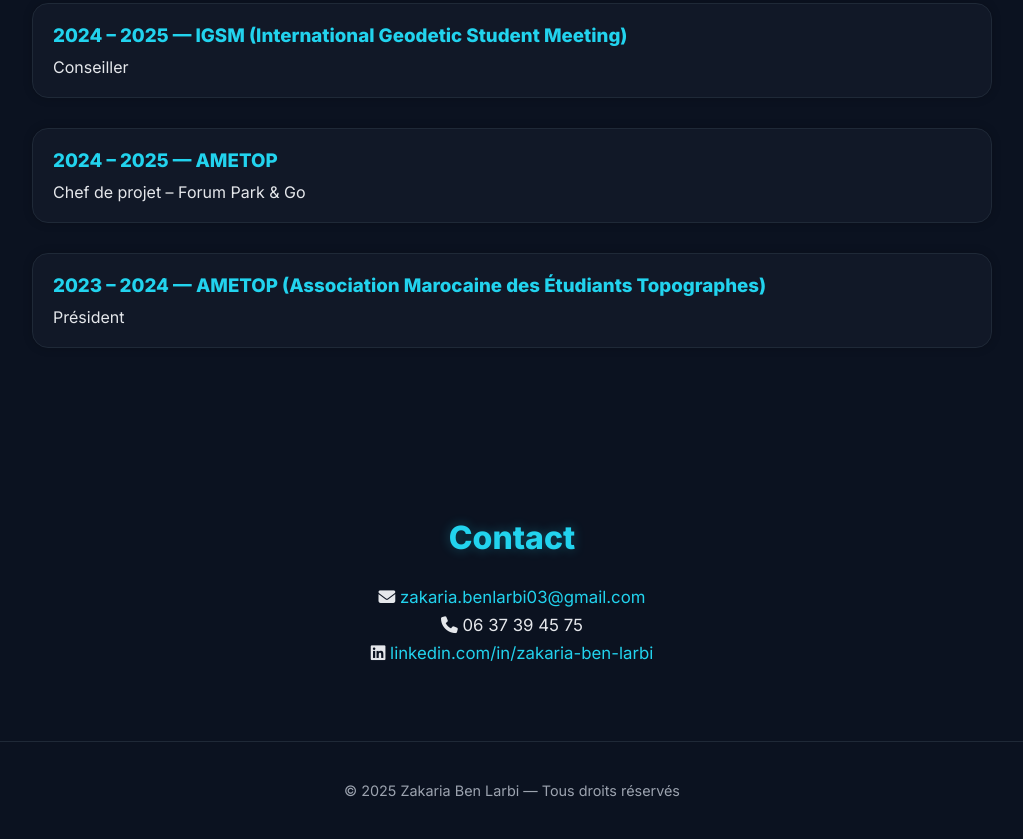
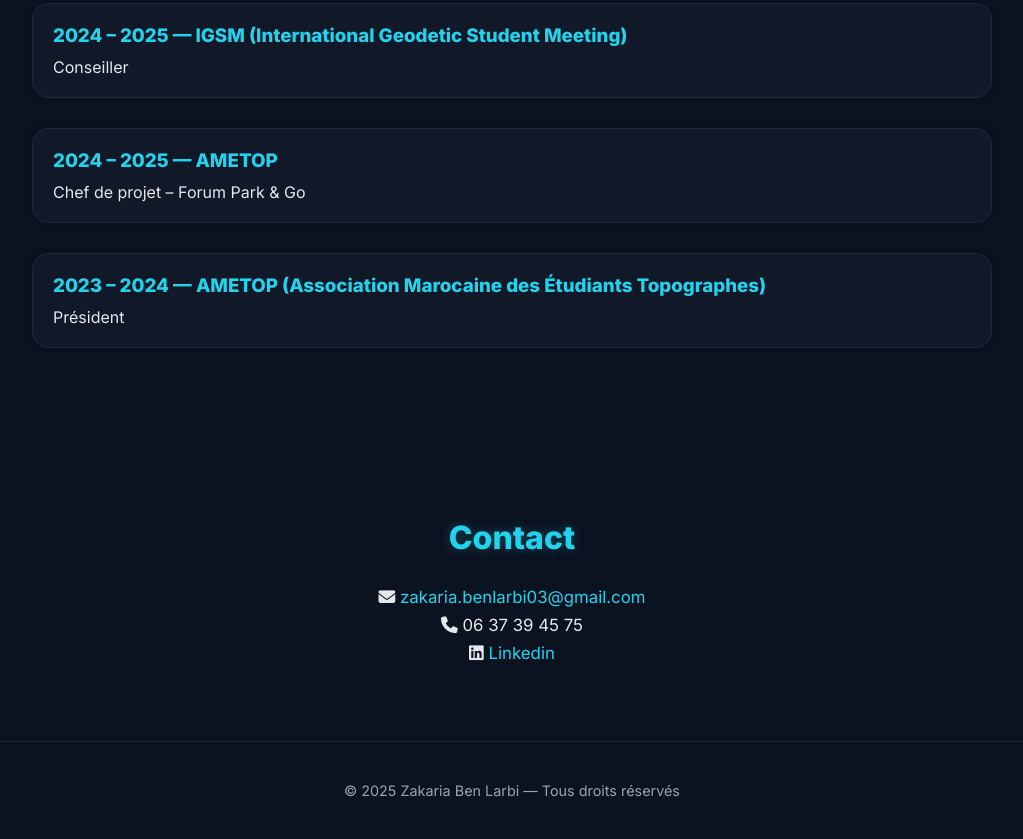
Before and after one commit to Zakaria2003-G/zakariabenlarbi.github.io, a plain HTML site: page index.html in a window 1280 px wide. Shown: the part 5653-6492 px from the top of the page, without its empty margins (128-1151 px from the left). Drawn offline with Linux system fonts and the light colour scheme.

Commit message:
index.html

```diff
--- a/index.html
+++ b/index.html
@@ -617,7 +617,7 @@ section{scroll-margin-top: 92px}
     <h2>Contact</h2>
     <p><i class="fa-solid fa-envelope"></i> <a href="mailto:zakaria.benlarbi03@gmail.com">zakaria.benlarbi03@gmail.com</a></p>
     <p><i class="fa-solid fa-phone"></i> 06 37 39 45 75</p>
-    <p><i class="fa-brands fa-linkedin"></i> <a href="https://www.linkedin.com/in/zakaria-ben-larbi-337972278/" target="_blank">linkedin.com/in/zakaria-ben-larbi</a></p>
+    <p><i class="fa-brands fa-linkedin"></i> <a href="https://www.linkedin.com/in/zakaria-ben-larbi-337972278/" target="_blank">Linkedin</a></p>
   </section>
 
   <footer>
```
